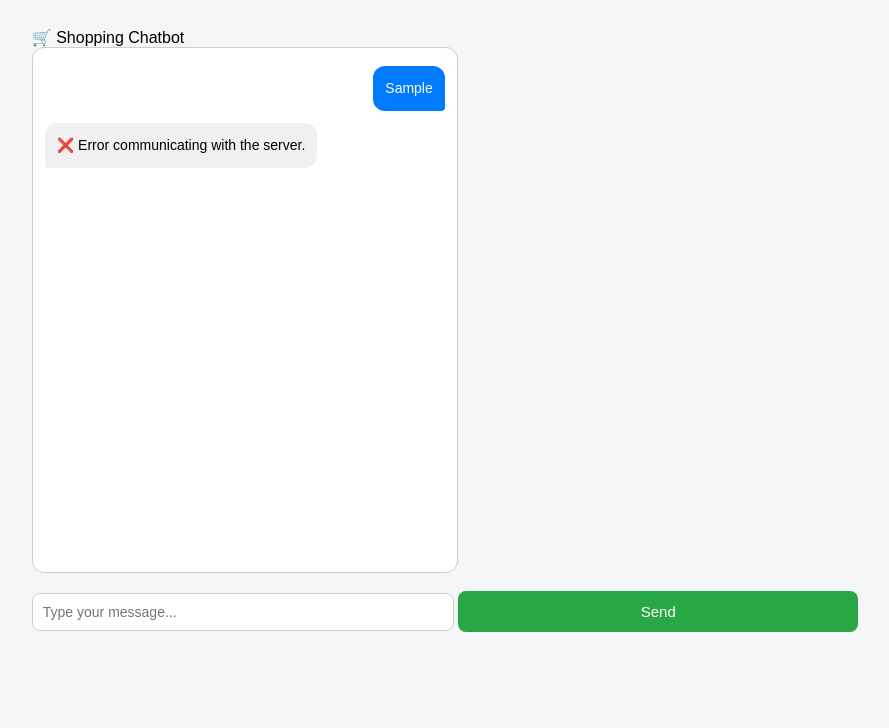
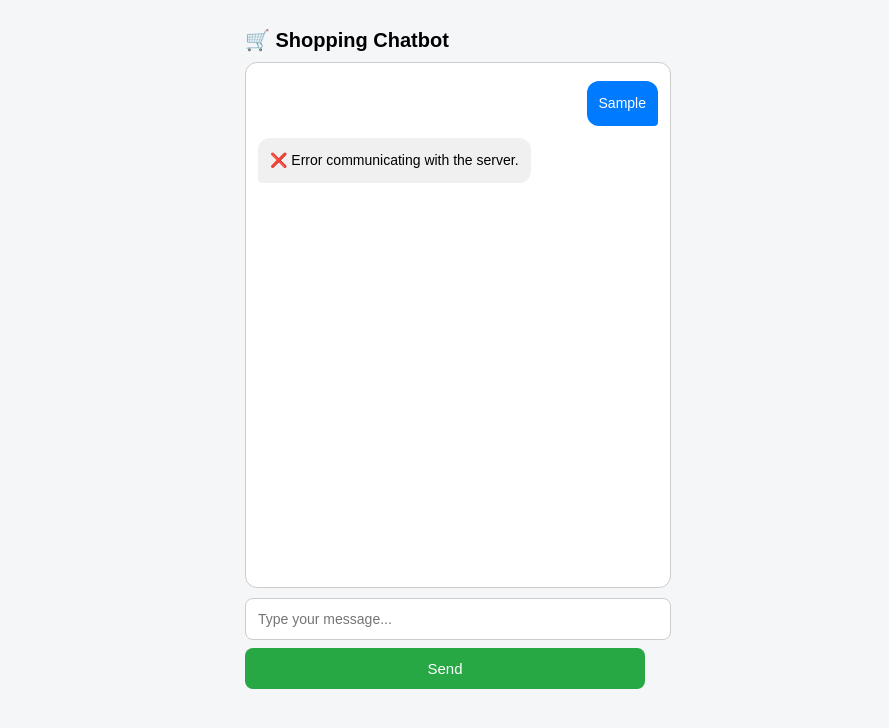
Before and after one commit to deepthprasanth44/AI-Shopping-Chatbot, a website: page public/index.html in a window 1280 px wide. Both pictures are taken after typing "Sample" into the empty fields and a click on the button "Send". Shown: the whole page, without its empty margins (195-1084 px from the left). Drawn offline with Linux system fonts and the light colour scheme; no server answers.

Commit message:
Fix send button position below input

```diff
--- a/public/styles.css
+++ b/public/styles.css
@@ -1,44 +1,60 @@
-/* Page layout */
+/* ===============================
+   Page layout
+   =============================== */
 body {
     font-family: Arial, sans-serif;
     background-color: #f4f6f8;
     display: flex;
-    flex-direction: column;
-    align-items: center;
+    justify-content: center;
     padding: 20px;
 }
 
-/* Chat title */
-h1 {
+/* ===============================
+   Chat container
+   =============================== */
+.chat-container {
+    width: 400px;
+}
+
+/* ===============================
+   Chat header
+   =============================== */
+.chat-header {
+    font-size: 20px;
+    font-weight: bold;
     margin-bottom: 10px;
 }
 
-/* Chat box */
+/* ===============================
+   Chat box
+   =============================== */
 #chatbox {
-    width: 400px;
+    width: 100%;
     height: 500px;
     border-radius: 12px;
     border: 1px solid #ccc;
     overflow-y: auto;
     padding: 12px;
     background-color: #ffffff;
-    margin-bottom: 10px;
     display: flex;
     flex-direction: column;
 }
 
-/* Base message style */
+/* ===============================
+   Base message style
+   =============================== */
 .message {
-    max-width: 80%;
+    max-width: 85%;
     padding: 12px;
     margin: 6px 0;
     border-radius: 12px;
     font-size: 14px;
     line-height: 1.5;
-    white-space: normal; /* FIX spacing issue */
 }
 
-/* User message bubble */
+/* ===============================
+   User message
+   =============================== */
 .user {
     align-self: flex-end;
     background-color: #007bff;
@@ -46,7 +62,9 @@ h1 {
     border-bottom-right-radius: 4px;
 }
 
-/* Bot message bubble (product card style) */
+/* ===============================
+   Bot message
+   =============================== */
 .bot {
     align-self: flex-start;
     background-color: #f0f0f0;
@@ -54,56 +72,45 @@ h1 {
     border-bottom-left-radius: 4px;
 }
 
-/* Product info block */
-.bot .product-info {
-    display: flex;
-    flex-direction: column;
-    gap: 4px;
+/* ===============================
+   Product image
+   =============================== */
+.product-image {
+    width: 180px;
+    margin: 12px auto 0;
+    display: block;
+    border-radius: 10px;
+    box-shadow: 0 4px 10px rgba(0,0,0,0.15);
 }
 
-/* ID + Name in one line */
-.bot .product-title {
-    font-weight: bold;
-    font-size: 15px;
-}
-
-/* Price highlight */
-.bot .product-price {
-    color: #28a745;
-    font-weight: bold;
-    margin-bottom: 4px;
-}
-
-/* Product image styling */
-.product-image {
-    width: 180px;
-    height: auto;
-    margin: 12px auto 0 auto;
-    display: block;
-    border-radius: 10px;
-    box-shadow: 0 4px 10px rgba(0, 0, 0, 0.15);
+/* ===============================
+   Input + Send button (FIXED)
+   =============================== */
+.input-area {
+    margin-top: 10px;
+    display: flex;
+    flex-direction: column;   /* 🔥 KEY FIX */
+    gap: 8px;
 }
 
 /* Input field */
-input {
-    width: 400px;
-    padding: 10px;
-    margin-top: 10px;
+#userInput {
+    width: 100%;
+    padding: 12px;
     border-radius: 8px;
     border: 1px solid #ccc;
     font-size: 14px;
     outline: none;
 }
 
-input:focus {
+#userInput:focus {
     border-color: #007bff;
 }
 
 /* Send button */
-button {
-    width: 400px;
+.input-area button {
+    width: 100%;
     padding: 12px;
-    margin-top: 8px;
     border-radius: 8px;
     border: none;
     background-color: #28a745;
@@ -112,6 +119,6 @@ button {
     cursor: pointer;
 }
 
-button:hover {
+.input-area button:hover {
     background-color: #218838;
 }
```
